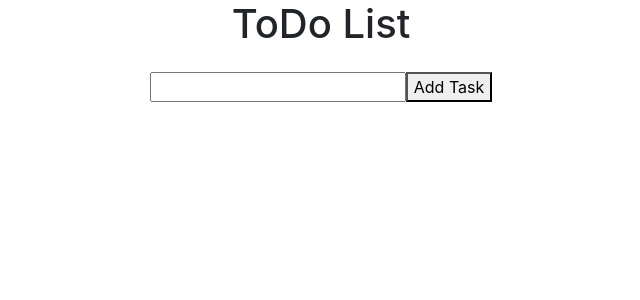
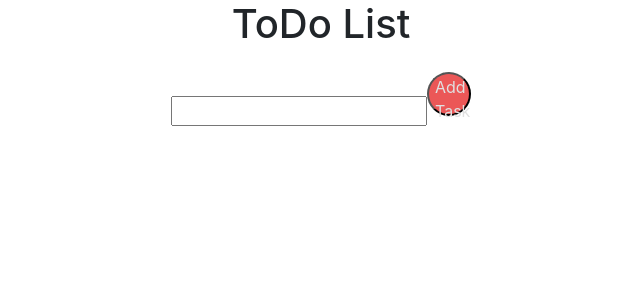
Before and after one commit to MStreet3/react-redux-todo, a React (Create React App) app: page / in a window 1280 px wide. Shown: the top 300 px of the page, without its empty margins (319-959 px from the left). Built offline with nearby package versions, Linux system fonts and the light colour scheme.

Commit message:
button change

```diff
--- a/src/components/AddToDoComponent.js
+++ b/src/components/AddToDoComponent.js
@@ -32,7 +32,11 @@ class AddToDo extends Component {
           onChange={this.handleChange}
         />
 
-        <button type="button" onClick={(e) => this.handleClick(e)}>
+        <button
+          className="btn-round"
+          type="button"
+          onClick={(e) => this.handleClick(e)}
+        >
           Add Task
         </button>
       </div>
--- a/src/index.css
+++ b/src/index.css
@@ -18,3 +18,12 @@ code {
   display: flex;
   align-items: center;
 }
+
+.btn-round{
+  height: 44px;
+  width: 44px;
+  border-radius: 50%;
+  display: inline-block;
+  background-color: #eb5757;
+  color: #e0e0e0;
+}
```
Also changed, not shown: 6 other files (tests, documents, lock files or other folders).
